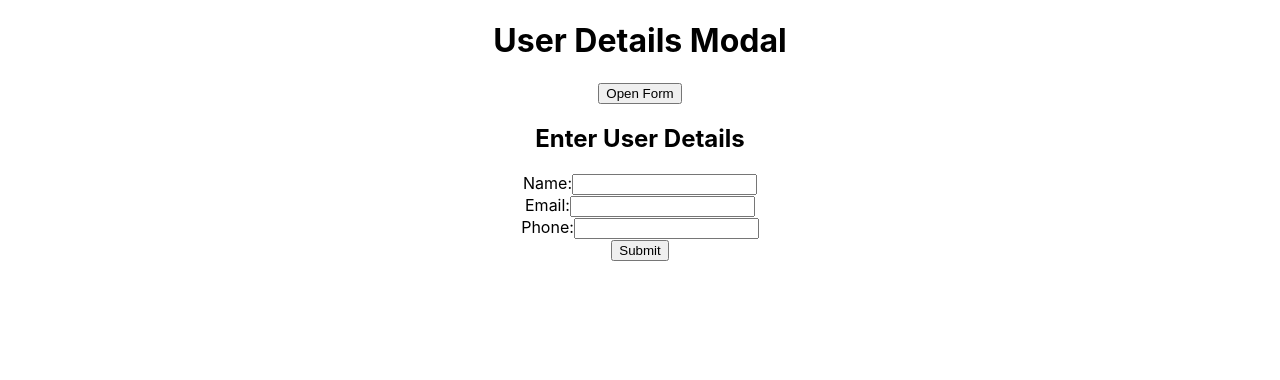
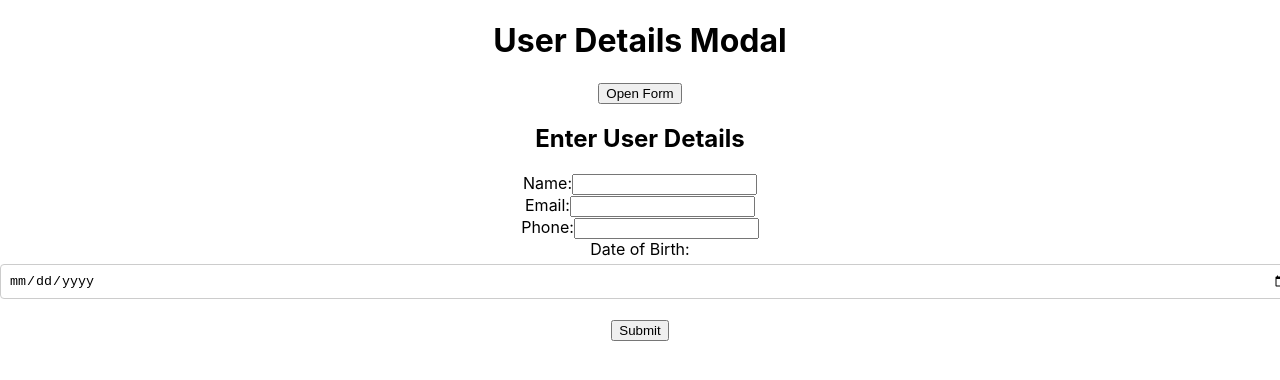
Before and after one commit to iamanjali/xmodal, a React (Create React App) app: page / in a window 1280 px wide. Both pictures are taken after a click on the button "Open Form". Shown: the top 380 px of the page. Built offline with nearby package versions, Linux system fonts and the light colour scheme.

Commit message:
Updated xmodal

```diff
--- a/src/Components/Home.jsx
+++ b/src/Components/Home.jsx
@@ -60,7 +60,7 @@ function Home() {
                 <label htmlFor="name">Name:</label>
                 <input
                   type="text"
-                  id="name"
+                  id="username"
                   name="name"
                   onChange={handleChange}
                   required
@@ -76,7 +76,7 @@ function Home() {
                   onChange={handleChange}
                   required
                   pattern="^[^@]+@[^@]+\.[^@]+$"
-  title="Please include an '@' in the email address."
+                  title="Please include an '@' in the email address."
                 />
               </div>
               <div>
@@ -89,6 +89,30 @@ function Home() {
                   required
                 />
               </div>
+
+              <div style={{ marginBottom: "20px" }}>
+                <label
+                  htmlFor="dob"
+                  style={{ display: "block", marginBottom: "5px" }}
+                >
+                  Date of Birth:
+                </label>
+                <input
+                  type="date"
+                  id="dob"
+                  name="dob"
+                  value={formData.dob}
+                  onChange={handleChange}
+                  style={{
+                    width: "100%",
+                    padding: "8px",
+                    borderRadius: "4px",
+                    border: "1px solid #ccc",
+                  }}
+                  required
+                />
+              </div>
+
               <div>
                 <button
                   type="submit"
```
